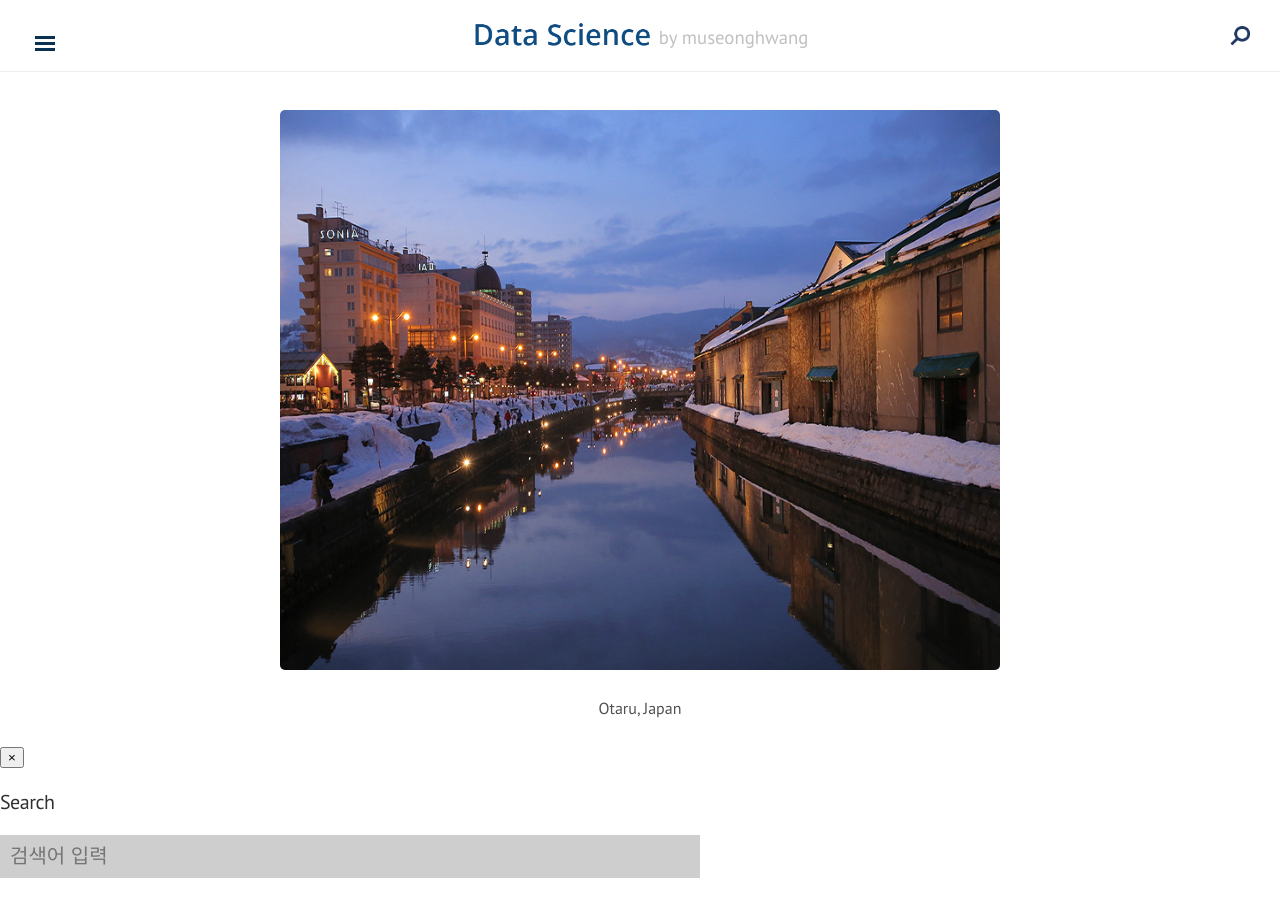
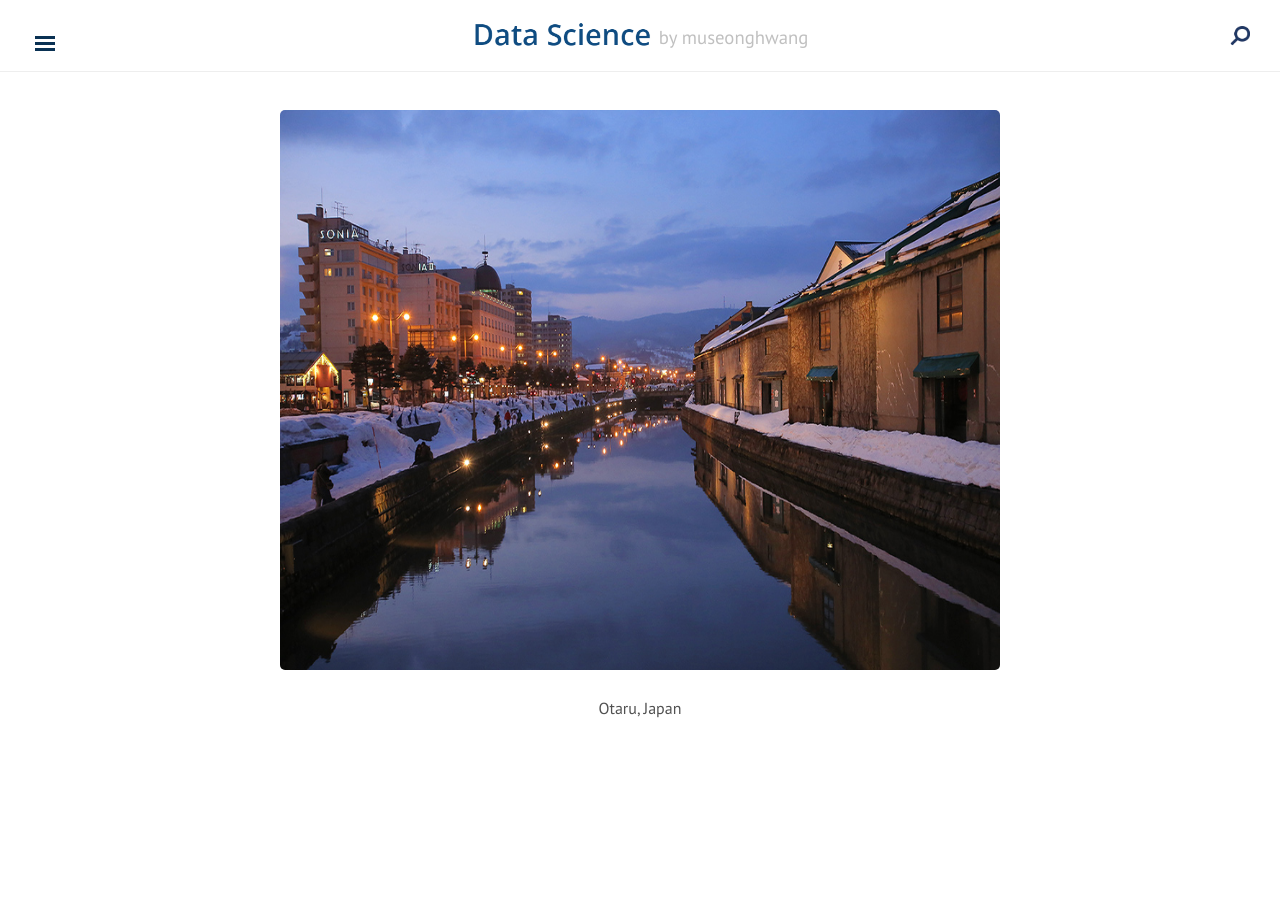
Before and after one commit to museonghwang/museonghwang.github.io, a Jekyll site: the page built from index.html, in a window 1280 px wide and 942 px high. Shown: the top 917 px of the window. Built offline with Jekyll 4.4.1, drawn with Linux system fonts in a browser that asks for light colours; nearby versions of some CDN libraries.

Commit message:
Update default

```diff
--- a/_layouts/default.html
+++ b/_layouts/default.html
@@ -39,10 +39,12 @@
     <label for="sidebar-checkbox" class="sidebar-toggle"></label>
 
     <!-- Modal -->
-  <div class="modal fade" id="myModal" role="dialog">
-    <div class="modal-dialog">
+  <!--
+    <div class="modal fade" id="myModal" role="dialog">
+    <div class="modal-dialog">-->
 
       <!-- Modal content-->
+      <!--
       <div class="modal-content">
         <div class="modal-header">
           <button type="button" class="close" data-dismiss="modal">&times;</button>
@@ -59,7 +61,7 @@
       <ul class="results"></ul>
       </div>
       <br><ul id="results-container"></ul>
-    </div>
+    </div>-->
 
 <!-- Script pointing to jekyll-search.js -->
 
```
